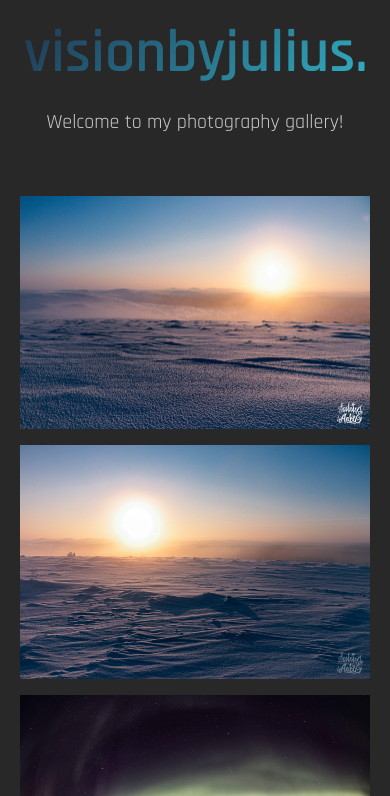
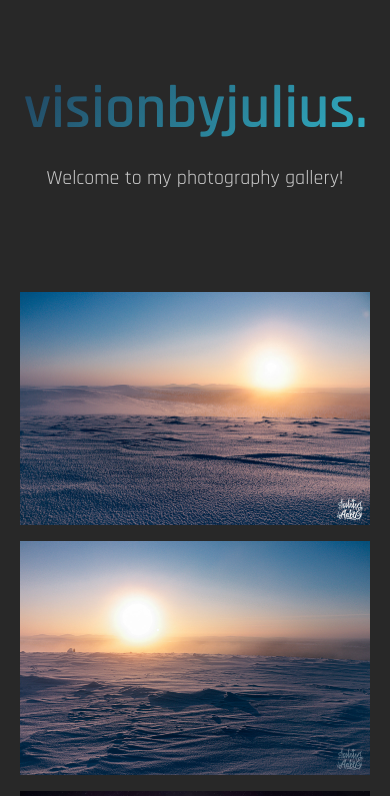
Before and after one commit to 0xjulius/photography-gallery, a React (Vite) app: page / in a window 390 px wide. Shown: the top 796 px of the page. Built offline with nearby package versions, Linux system fonts and the light colour scheme; a web font is replaced by a local one.

Commit message:
update 2.5
changed padding on h1, h2

```diff
--- a/src/App.jsx
+++ b/src/App.jsx
@@ -2,10 +2,10 @@ import Galleria from "./components/Galleria.jsx";
 export default function App() {
   return (
     <>
-      <h1 className="text-center font-semibold text-gradient text-6xl lg:text-8xl p-6 lg:p-12 animate__animated animate__fadeIn animate__delay-1s">
+      <h1 className="text-center font-semibold text-gradient text-6xl lg:text-8xl p-6 lg:p-12 animate__animated animate__fadeIn animate__delay-1s pt-20">
         visionbyjulius.
       </h1>
-      <h2 className="text-center text-xl text-white text-opacity-75 pb-10">
+      <h2 className="text-center text-xl text-white text-opacity-75 pb-20">
         Welcome to my photography gallery!
       </h2>
       <Galleria />
```
